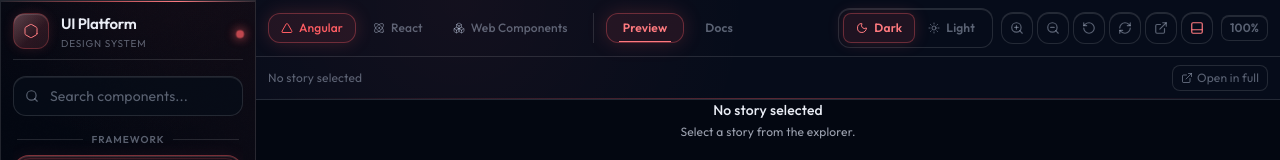
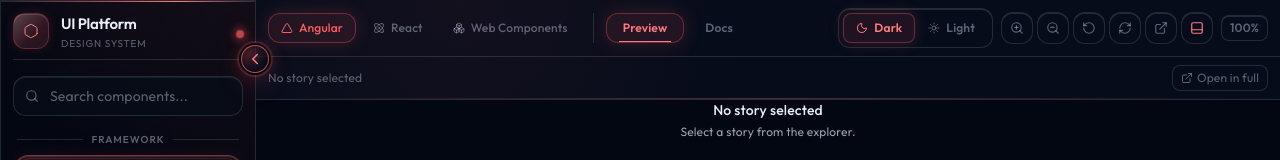
Before and after one commit to karan-technous/web-componenets-custome-lib, a React (Vite) app in the folder ui-platform/apps/bridge-app/: page / in a window 1280 px wide. Shown: the top 160 px of the page. Built offline with nearby package versions, Linux system fonts and the light colour scheme.

Commit message:
add collapse button in sidebar

```diff
--- a/ui-platform/apps/bridge-app/src/App.tsx
+++ b/ui-platform/apps/bridge-app/src/App.tsx
@@ -39,6 +39,7 @@
   const [refreshToken, setRefreshToken] = useState(0);
   const [currentUrl, setCurrentUrl] = useState("");
   const [actionLogs, setActionLogs] = useState<ActionLogEntry[]>([]);
+  const [isSidebarCollapsed, setIsSidebarCollapsed] = useState(false);
 
   useEffect(() => {
     applyTheme(framework, appearance);
@@ -154,12 +155,21 @@
 
   return (
     <main className="h-screen overflow-hidden">
-      <div className="grid h-full grid-cols-[256px_1fr]">
+      <div
+        className="grid h-full transition-[grid-template-columns] duration-300 ease-out"
+        style={{
+          gridTemplateColumns: isSidebarCollapsed ? "88px 1fr" : "256px 1fr",
+        }}
+      >
         <Sidebar
           stories={filteredStories}
           framework={framework}
           selectedStoryId={selection?.storyId ?? ""}
           selectedStory={selection?.storyName ?? ""}
+          isCollapsed={isSidebarCollapsed}
+          onToggleCollapse={() =>
+            setIsSidebarCollapsed((collapsed) => !collapsed)
+          }
           onFrameworkChange={handleFrameworkChange}
           onSelectStory={handleStorySelect}
         />
--- a/ui-platform/apps/bridge-app/src/components/Sidebar.tsx
+++ b/ui-platform/apps/bridge-app/src/components/Sidebar.tsx
@@ -2,10 +2,10 @@
 import {
   Atom,
   Boxes,
+  ChevronLeft,
   ChevronDown,
   ChevronRight,
   Hexagon,
-  Layers,
   Search,
   Triangle,
 } from "lucide-react";
@@ -18,6 +18,8 @@
   framework: Framework;
   selectedStoryId: string;
   selectedStory: string;
+  isCollapsed: boolean;
+  onToggleCollapse: () => void;
   onFrameworkChange: (framework: Framework) => void;
   onSelectStory: (storyId: string, storyName: string) => void;
 }
@@ -33,11 +35,18 @@
   { value: "wc", label: "Web Components", version: "v1", icon: Boxes },
 ];
 
+function getCompactLabel(value: string): string {
+  const letters = value.match(/[A-Za-z0-9]/g) ?? [];
+  return letters[0]?.toUpperCase() ?? "?";
+}
+
 export function Sidebar({
   stories,
   framework,
   selectedStoryId,
   selectedStory,
+  isCollapsed,
+  onToggleCollapse,
   onFrameworkChange,
   onSelectStory,
 }: SidebarProps) {
@@ -65,7 +74,7 @@
       initial={{ x: -8, opacity: 0 }}
       animate={{ x: 0, opacity: 1 }}
       transition={{ duration: 0.2 }}
-      className="relative flex h-full min-h-0 flex-col overflow-hidden border border-[color:var(--bride-border-subtle)] bg-[var(--bride-glass-dark)] shadow-[0_22px_44px_var(--bride-glow),inset_0_1px_0_var(--bride-border-subtle)]"
+      className="relative flex h-full min-h-0 flex-col overflow-visible border border-[color:var(--bride-border-subtle)] bg-[var(--bride-glass-dark)] shadow-[0_22px_44px_var(--bride-glow),inset_0_1px_0_var(--bride-border-subtle)] transition-[width] duration-300 ease-out"
     >
       <div
         className="absolute inset-0 pointer-events-none"
@@ -101,8 +110,35 @@
     `,
         }}
       />
-      <div className="relative z-10 flex h-full min-h-0 flex-col px-3 pb-3 pt-3">
-        <div className="mb-4 flex items-center justify-between border-b border-[color:var(--bride-border-subtle)] pb-2">
+      <button
+        type="button"
+        onClick={onToggleCollapse}
+        aria-label={isCollapsed ? "Expand sidebar" : "Collapse sidebar"}
+        className="absolute right-0 top-11 z-30 flex h-7 w-7 translate-x-1/2 items-center justify-center rounded-full border text-[color:var(--bride-primary-light)] transition hover:scale-[1.03]"
+        style={{
+          borderColor: "rgba(var(--bride-primary-rgb), 0.7)",
+          background:
+            "radial-gradient(circle at 30% 30%, rgba(var(--bride-primary-rgb), 0.24), var(--bride-bg-elevated) 72%)",
+          boxShadow: `
+            0 0 0 2px var(--bride-bg),
+            0 0 0 4px rgba(var(--bride-primary-rgb), 0.18),
+            0 12px 28px rgba(var(--bride-primary-rgb), 0.16),
+            0 0 18px rgba(var(--bride-primary-rgb), 0.28)
+          `,
+        }}
+      >
+        {isCollapsed ? <ChevronRight size={18} /> : <ChevronLeft size={18} />}
+      </button>
+      <div
+        className={`relative z-10 flex h-full min-h-0 flex-col px-3 pb-3 pt-3 ${
+          isCollapsed ? "items-center" : ""
+        }`}
+      >
+        <div
+          className={`mb-4 flex border-b border-[color:var(--bride-border-subtle)] pb-2 ${
+            isCollapsed ? "justify-center" : "items-center justify-between"
+          }`}
+        >
           <div className="flex gap-3">
             <div
               className="relative flex h-9 w-9 flex-shrink-0 items-center justify-center rounded-xl"
@@ -139,6 +175,7 @@
                 }}
               />
             </div>
+            {!isCollapsed ? (
               <div>
                 <p className="font-[var(--bride-font-display)] text-[15px] font-semibold tracking-[-0.02em] text-[color:var(--bride-text)]">
                   UI Platform
@@ -147,8 +184,10 @@
                   Design System
                 </p>
               </div>
+            ) : null}
           </div>
 
+          {!isCollapsed ? (
             <div
               className="mt-1 h-1.5 w-1.5 rounded-full"
               style={{
@@ -157,8 +196,10 @@
                 animation: "pulse-glow 2s ease-in-out infinite",
               }}
             />
+          ) : null}
         </div>
 
+        {!isCollapsed ? (
           <div className="relative mb-4">
             <Search
               size={14}
@@ -171,7 +212,9 @@
               className="bride-input h-10 w-full rounded-[13px] pl-9 pr-3 text-sm outline-none transition placeholder:text-[color:var(--bride-text-muted)] focus:border-[color:rgba(var(--bride-primary-rgb),0.18)] focus:bg-[rgba(var(--bride-primary-rgb),0.035)] focus:shadow-[0_0_0_3px_rgba(var(--bride-primary-rgb),0.08)]"
             />
           </div>
+        ) : null}
         <div className="min-h-0 flex-1 space-y-2 overflow-y-auto sidebar-scroll">
+          {!isCollapsed ? (
             <div
               className="px-1 mb-2 flex items-center gap-2"
               style={{
@@ -203,7 +246,10 @@
                 }}
               />
             </div>
-          <div className="mb-4 grid gap-2">
+          ) : null}
+          <div
+            className={`mb-4 grid gap-2 ${isCollapsed ? "justify-items-center border-b border-[var(--bride-border-subtle)] pb-3" : ""}`}
+          >
             {frameworkOptions.map((item) => {
               const Icon = item.icon;
               const active = framework === item.value;
@@ -213,10 +259,15 @@
                   whileHover={{ x: 1 }}
                   transition={{ duration: 0.16 }}
                   onClick={() => onFrameworkChange(item.value)}
-                  className={`group relative flex items-center justify-between overflow-hidden rounded-[16px] border px-3 py-2.5 text-left transition-all ${
+                  title={item.label}
+                  className={`group relative flex items-center overflow-hidden rounded-[16px] border text-left transition-all ${
                     active
                       ? "border-[color:rgba(var(--bride-primary-rgb),0.42)] bg-[linear-gradient(90deg,rgba(var(--bride-primary-rgb),0.15)_0%,rgba(var(--bride-primary-rgb),0.05)_100%)] shadow-[0_0_18px_rgba(var(--bride-primary-rgb),0.08),inset_0_1px_0_var(--bride-border-subtle)]"
                       : "border-transparent bg-transparent hover:border-[color:var(--bride-border-subtle)] hover:bg-[color:var(--docs-accent-surface)]"
+                  } ${
+                    isCollapsed
+                      ? "h-12 w-12 justify-center rounded-[14px] px-0 py-0"
+                      : "justify-between px-3 py-2.5"
                   }`}
                 >
                   {active ? (
@@ -225,7 +276,9 @@
                       <div className="pointer-events-none absolute inset-[2px] rounded-[14px] border border-[rgba(var(--bride-primary-rgb),0.16)]" />
                     </>
                   ) : null}
-                  <span className="flex items-center gap-2 text-sm">
+                  <span
+                    className={`flex items-center text-sm ${isCollapsed ? "justify-center" : "gap-2"}`}
+                  >
                     <span
                       className={`flex h-7 w-7 items-center justify-center rounded-[10px] border ${
                         active
@@ -242,6 +295,7 @@
                         }
                       />
                     </span>
+                    {!isCollapsed ? (
                       <span
                         className={
                           active
@@ -251,7 +305,9 @@
                       >
                         {item.label}
                       </span>
+                    ) : null}
                   </span>
+                  {!isCollapsed ? (
                     <span
                       className={`rounded-full px-2 py-0.5 text-[9px] font-semibold ${
                         active
@@ -261,11 +317,13 @@
                     >
                       {item.version}
                     </span>
+                  ) : null}
                 </motion.button>
               );
             })}
           </div>
 
+          {!isCollapsed ? (
             <div
               className="px-1 mb-2 flex items-center gap-2"
               style={{
@@ -297,8 +355,11 @@
                 }}
               />
             </div>
+          ) : null}
 
-          <div className="min-h-0 flex-1 space-y-2 pr-1">
+          <div
+            className={`min-h-0 flex-1 space-y-2 ${isCollapsed ? "" : "pr-1"}`}
+          >
             {stories.map((group) => {
               const matchesGroup = group.definition.title
                 .toLowerCase()
@@ -313,22 +374,43 @@
 
               const isOpen = openGroups[group.definition.id] ?? true;
               const isActiveGroup = selectedStoryId === group.definition.id;
+              const compactStory =
+                group.variants.find((story) => story.name === selectedStory) ??
+                filteredStories[0] ??
+                group.variants[0];
+              const compactLabel = getCompactLabel(group.definition.title);
 
               return (
                 <div key={group.definition.id} className="mb-0.5">
                   <button
-                    onClick={() => toggleGroup(group.definition.id)}
-                    className={`relative flex w-full items-center justify-between rounded-[14px] border px-3 py-2 text-left transition-all ${
+                    onClick={() => {
+                      if (isCollapsed) {
+                        if (compactStory) {
+                          onSelectStory(group.definition.id, compactStory.name);
+                        }
+                        return;
+                      }
+                      toggleGroup(group.definition.id);
+                    }}
+                    title={group.definition.title}
+                    className={`relative flex w-full items-center rounded-[14px] border text-left transition-all ${
                       isActiveGroup
                         ? "border-[rgba(var(--bride-primary-rgb),0.18)] bg-[linear-gradient(90deg,rgba(var(--bride-primary-rgb),0.12)_0%,rgba(var(--bride-primary-rgb),0.04)_100%)] shadow-[0_0_12px_rgba(var(--bride-primary-rgb),0.05),inset_0_1px_0_var(--bride-border-subtle)]"
                         : "border-transparent hover:border-[color:var(--bride-border-subtle)] hover:bg-[color:var(--docs-accent-surface)]"
+                    } ${
+                      isCollapsed
+                        ? "mx-auto h-12 w-12 justify-center rounded-[14px] px-0 py-0"
+                        : "justify-between px-3 py-2"
                     }`}
                   >
                     {isActiveGroup ? (
                       <div className="absolute left-0 top-1/2 h-[55%] w-[2.5px] -translate-y-1/2 rounded-r-full bg-[color:var(--bride-primary-light)] shadow-[0_0_5px_rgba(var(--bride-primary-rgb),0.32)]" />
                     ) : null}
-                    <div className="flex items-center gap-2">
-                      {isOpen ? (
+                    <div
+                      className={`flex items-center ${isCollapsed ? "" : "gap-2"}`}
+                    >
+                      {!isCollapsed ? (
+                        isOpen ? (
                           <ChevronDown
                             size={12}
                             className={
@@ -346,7 +428,19 @@
                                 : "text-[color:var(--bride-text-muted)]"
                             }
                           />
-                      )}
+                        )
+                      ) : null}
+                      {isCollapsed ? (
+                        <span
+                          className={`flex h-8 w-8 items-center justify-center rounded-[10px] border text-[13px] font-semibold tracking-[0.02em] ${
+                            isActiveGroup
+                              ? "border-[rgba(var(--bride-primary-rgb),0.35)] bg-[rgba(var(--bride-primary-rgb),0.14)] text-[color:var(--bride-primary-light)] shadow-[0_0_14px_rgba(var(--bride-primary-rgb),0.22)]"
+                              : "border-[color:var(--bride-border-subtle)] bg-[color:var(--bride-field-bg)] text-[color:var(--bride-text-muted)] shadow-[inset_0_1px_0_var(--bride-border-subtle)]"
+                          }`}
+                        >
+                          {compactLabel}
+                        </span>
+                      ) : (
                         <div
                           className={`h-1.5 w-1.5 rounded-full ${
                             isActiveGroup
@@ -354,6 +448,8 @@
                               : "bg-[color:var(--bride-text-muted)]"
                           }`}
                         />
+                      )}
+                      {!isCollapsed ? (
                         <span
                           className={`text-xs ${
                             isActiveGroup
@@ -363,7 +459,9 @@
                         >
                           {group.definition.title}
                         </span>
+                      ) : null}
                     </div>
+                    {!isCollapsed ? (
                       <span
                         className={`rounded-full px-2 py-0.5 text-[9px] font-semibold ${
                           isActiveGroup
@@ -373,10 +471,11 @@
                       >
                         {group.variants.length}
                       </span>
+                    ) : null}
                   </button>
 
                   <AnimatePresence initial={false}>
-                    {isOpen && (
+                    {isOpen && !isCollapsed && (
                       <motion.div
                         initial={{ height: 0, opacity: 0 }}
                         animate={{ height: "auto", opacity: 1 }}
@@ -424,17 +523,26 @@
             })}
           </div>
         </div>
-        <div className="relative mt-3 flex items-center justify-between border-t border-[color:var(--bride-border-subtle)] px-1 pt-3">
+        <div
+          className={`relative mt-3 flex border-t border-[color:var(--bride-border-subtle)] px-1 pt-3 ${
+            isCollapsed ? "justify-center" : "items-center justify-between"
+          }`}
+        >
           <div className="flex items-center gap-2 rounded-full border border-[color:var(--bride-border-subtle)] bg-[color:var(--bride-field-bg)] px-3 py-1.5 text-[11px] text-[color:var(--bride-text-muted)]">
-            <Hexagon size={11} className="text-[color:var(--bride-text-muted)]" />
-            <span>v2.5.0</span>
+            <Hexagon
+              size={11}
+              className="text-[color:var(--bride-text-muted)]"
+            />
+            {!isCollapsed ? <span>v2.5.0</span> : null}
           </div>
+          {!isCollapsed ? (
             <div className="flex items-center gap-1.5 rounded-full border border-[rgba(var(--bride-primary-rgb),0.12)] bg-[rgba(var(--bride-primary-rgb),0.06)] px-3 py-1.5">
               <span className="h-1.5 w-1.5 rounded-full bg-[color:var(--bride-primary)] shadow-[0_0_4px_rgba(var(--bride-primary-rgb),0.45)]" />
               <span className="text-[9px] font-bold tracking-[0.08em] text-[color:var(--bride-primary)]">
                 LIVE
               </span>
             </div>
+          ) : null}
         </div>
       </div>
     </motion.aside>
```
Lines whose indentation alone changed are shown as unchanged.
